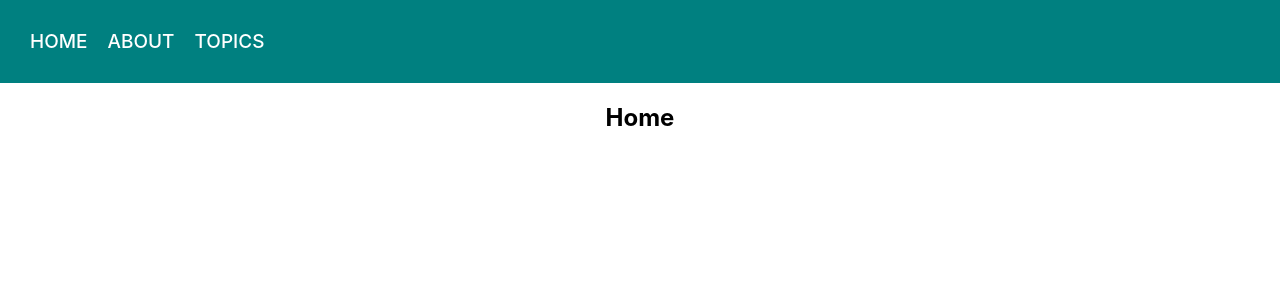
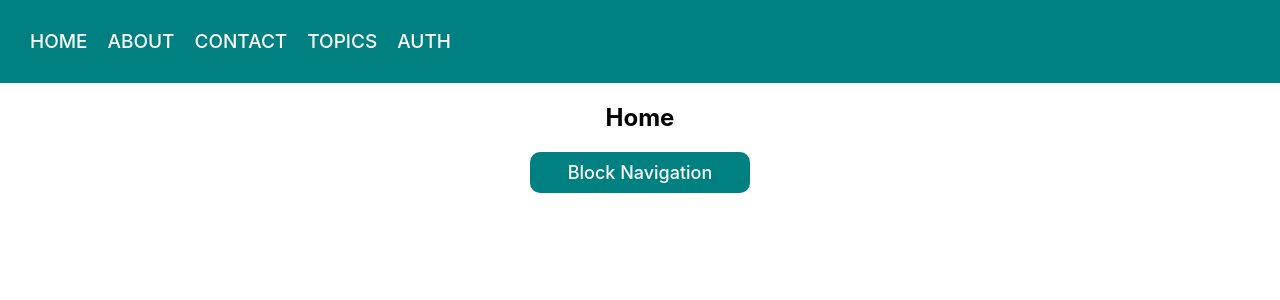
Before and after one commit to pankaj1433/react-routing, a React (Create React App) app: page / in a window 1280 px wide. Shown: the top 300 px of the page. Built offline with nearby package versions, Linux system fonts and the light colour scheme.

Commit message:
more examples added

```diff
--- a/src/App.js
+++ b/src/App.js
@@ -1,8 +1,8 @@
 import React, { Component } from 'react';
-import { BrowserRouter as Router, Route } from "react-router-dom";
+import { BrowserRouter as Router, Route, Redirect, Switch } from "react-router-dom";
 import './App.css';
 import Navigation from './components/navigation';
-import {Home, About, Topics} from './view';
+import {Home, About, Topics, NoMatch, AuthExample} from './view';
 
 class App extends Component {
   render() {
@@ -11,9 +11,18 @@ class App extends Component {
         <Router>
             <React.Fragment>
               <Navigation/>
+
+              <Switch>
+
                 <Route exact path="/" component={Home} />
                 <Route path="/about" component={About} />
+                <Redirect from="/contact" to="/about" />
+                <Route path="/auth" component={AuthExample}/>
                 <Route path="/topics" component={Topics} />
+                <Route component={NoMatch} />
+
+              </Switch>
+
             </React.Fragment>
         </Router>
       </div>
--- a/src/components/navigation/index.js
+++ b/src/components/navigation/index.js
@@ -4,15 +4,14 @@ import { Link } from "react-router-dom";
 const Navigation = props => {
     return (
         <ul className="navigation">
-            <li>
-            <Link to="/">Home</Link>
-            </li>
-            <li>
-            <Link to="/about">About</Link>
-            </li>
-            <li>
-            <Link to="/topics">Topics</Link>
-            </li>
+            <li> <Link to="/">Home</Link> </li>
+            <li> <Link to="/about">About</Link> </li>
+            <li> <Link to={{
+                to: '/contact',
+                state: { extraData: 'This is redirected from contact' }
+            }}>contact</Link> </li>
+            <li> <Link to="/topics">Topics</Link> </li>
+            <li> <Link to="/auth">Auth</Link> </li>
         </ul>
     );
 }
--- a/src/index.css
+++ b/src/index.css
@@ -30,6 +30,17 @@ code {
   font-size: 19px;
   text-transform: uppercase;
 }
+.navigation-button {
+  display: inline-block;
+  padding: 10px;
+  border-radius: 10px;
+  background: teal;
+  color: #fff;
+  font-size: 18px;
+  font-weight: 500;
+  cursor: pointer;
+  min-width: 200px;
+}
 
 /* topics css */
 .topics-wrapper {
--- a/src/view/About.js
+++ b/src/view/About.js
@@ -1,8 +1,9 @@
 import React from 'react';
 
-const About = () => (
+const About = ({location}) => (
     <div>
         <h2>About</h2>
+        <p>{location.state ? location.state.extraData : 'This is about page'}</p>
     </div>
 );
 
--- /dev/null
+++ b/src/view/Auth.js
@@ -0,0 +1,114 @@
+import React from "react";
+import {
+  BrowserRouter as Router,
+  Route,
+  Link,
+  Redirect,
+  withRouter
+} from "react-router-dom";
+
+////////////////////////////////////////////////////////////
+// 1. Click the public page
+// 2. Click the protected page
+// 3. Log in
+// 4. Click the back button, note the URL each time
+
+const AuthExample = () => (
+  <Router>
+    <div>
+      <AuthButton />
+      <ul>
+        <li>
+          <Link to="/public">Public Page</Link>
+        </li>
+        <li>
+          <Link to="/protected">Protected Page</Link>
+        </li>
+      </ul>
+      <Route path="/public" component={Public} />
+      <Route path="/login" component={Login} />
+      <PrivateRoute path="/protected" component={Protected} />
+    </div>
+  </Router>
+);
+
+const fakeAuth = {
+  isAuthenticated: false,
+  authenticate(cb) {
+    this.isAuthenticated = true;
+    setTimeout(cb, 100); // fake async
+  },
+  signout(cb) {
+    this.isAuthenticated = false;
+    setTimeout(cb, 100);
+  }
+};
+
+const AuthButton = withRouter(
+  ({ history }) =>
+    fakeAuth.isAuthenticated ? (
+      <p>
+        Welcome!{" "}
+        <button
+          onClick={() => {
+            fakeAuth.signout(() => history.push("/"));
+          }}
+        >
+          Sign out
+        </button>
+      </p>
+    ) : (
+      <p>You are not logged in.</p>
+    )
+);
+
+const PrivateRoute = ({ component: Component, ...rest }) => (
+  <Route
+    {...rest}
+    render={props =>
+      fakeAuth.isAuthenticated ? (
+        <Component {...props} />
+      ) : (
+        <Redirect
+          to={{
+            pathname: "/login",
+            state: { from: props.location }
+          }}
+        />
+      )
+    }
+  />
+);
+
+const Public = () => <h3>Public</h3>;
+const Protected = () => <h3>Protected</h3>;
+
+class Login extends React.Component {
+  state = {
+    redirectToReferrer: false
+  };
+
+  login = () => {
+    fakeAuth.authenticate(() => {
+      this.setState({ redirectToReferrer: true });
+    });
+  };
+
+  render() {
+    const { from } = this.props.location.state || { from: { pathname: "/" } };
+    const { redirectToReferrer } = this.state;
+
+    if (redirectToReferrer) {
+      return <Redirect to={from} />;
+    }
+
+    return (
+      <div>
+        <p>You must log in to view the page at {from.pathname}</p>
+        <button onClick={this.login}>Log in</button>
+      </div>
+    );
+  }
+}
+
+export default AuthExample;
--- a/src/view/Home.js
+++ b/src/view/Home.js
@@ -1,9 +1,33 @@
 import React from 'react';
+import { Prompt } from "react-router-dom";
 
-const Home = () => (
-    <div>
-        <h2>Home</h2>
-    </div>
-);
+class Home extends React.Component {
+
+    state = {
+        allowNavigation: true
+    };
+
+    toggleNavigation = () => {
+        this.setState({
+            allowNavigation: !this.state.allowNavigation
+        })
+    };
+
+    render() {
+        let {allowNavigation} = this.state;
+        return (
+            <div>
+                <h2>Home</h2>
+                <div onClick={this.toggleNavigation} className="navigation-button">
+                    {allowNavigation?'Block Navigation':'Unblock Navigation'}
+                </div>
+                <Prompt
+                    when={!allowNavigation}
+                    message={location => `Are you sure you want to redirect` }
+                    />
+            </div>
+        );
+    };
+}
 
 export default Home;
--- /dev/null
+++ b/src/view/NoMatch.js
@@ -0,0 +1,11 @@
+import React from 'react';
+
+const NoMatch = ({ location }) => (
+    <div>
+      <h3>
+        404: No match for <code>{location.pathname}</code>
+      </h3>
+    </div>
+);
+
+export default NoMatch;
--- a/src/view/index.js
+++ b/src/view/index.js
@@ -1,9 +1,13 @@
 import Home from './Home';
 import About from './About';
 import Topics from './Topics';
+import NoMatch from './NoMatch';
+import AuthExample from './Auth';
 
 export {
     Home,
     About,
-    Topics
+    Topics,
+    NoMatch,
+    AuthExample
 }
```
Lines whose indentation alone changed are shown as unchanged.
